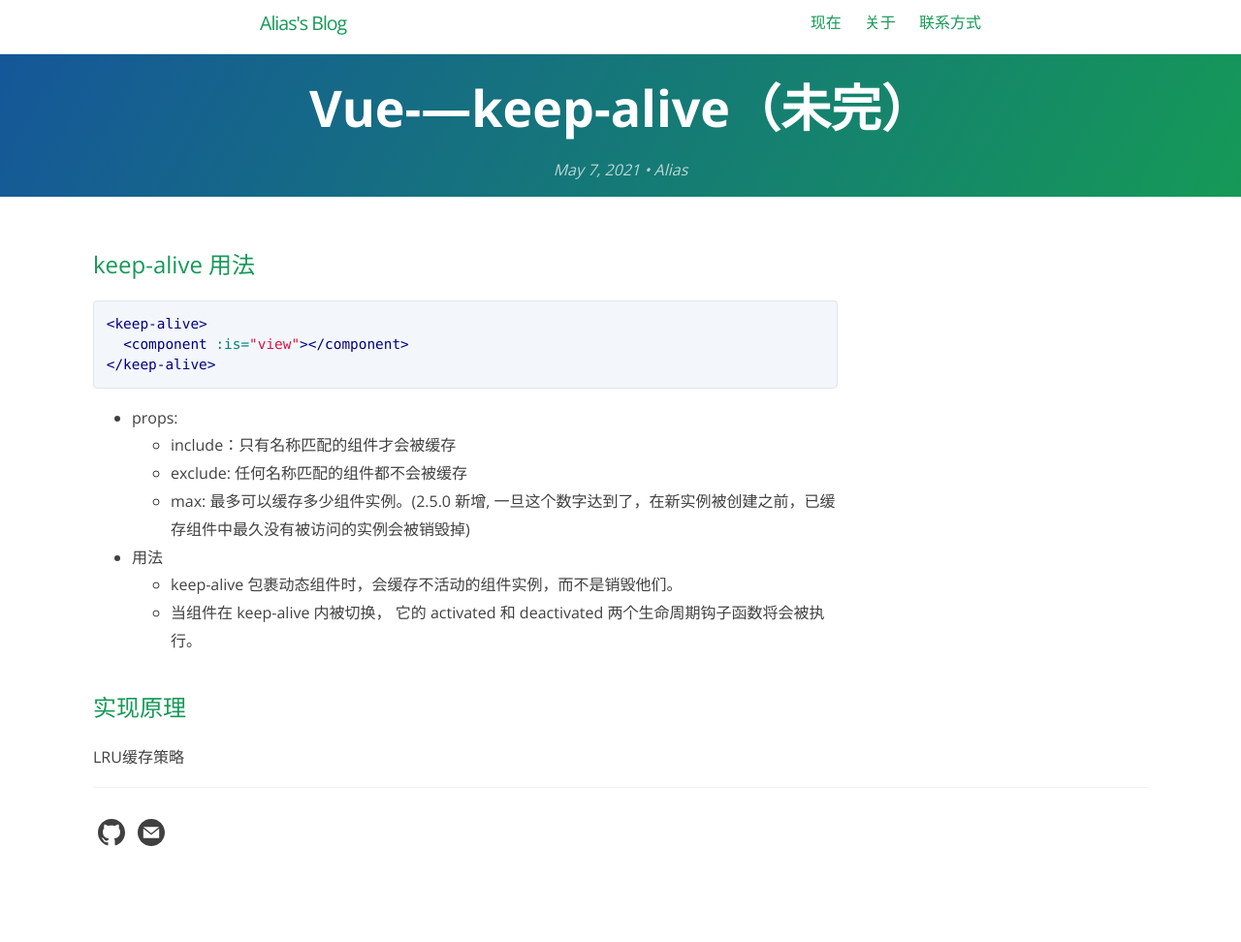
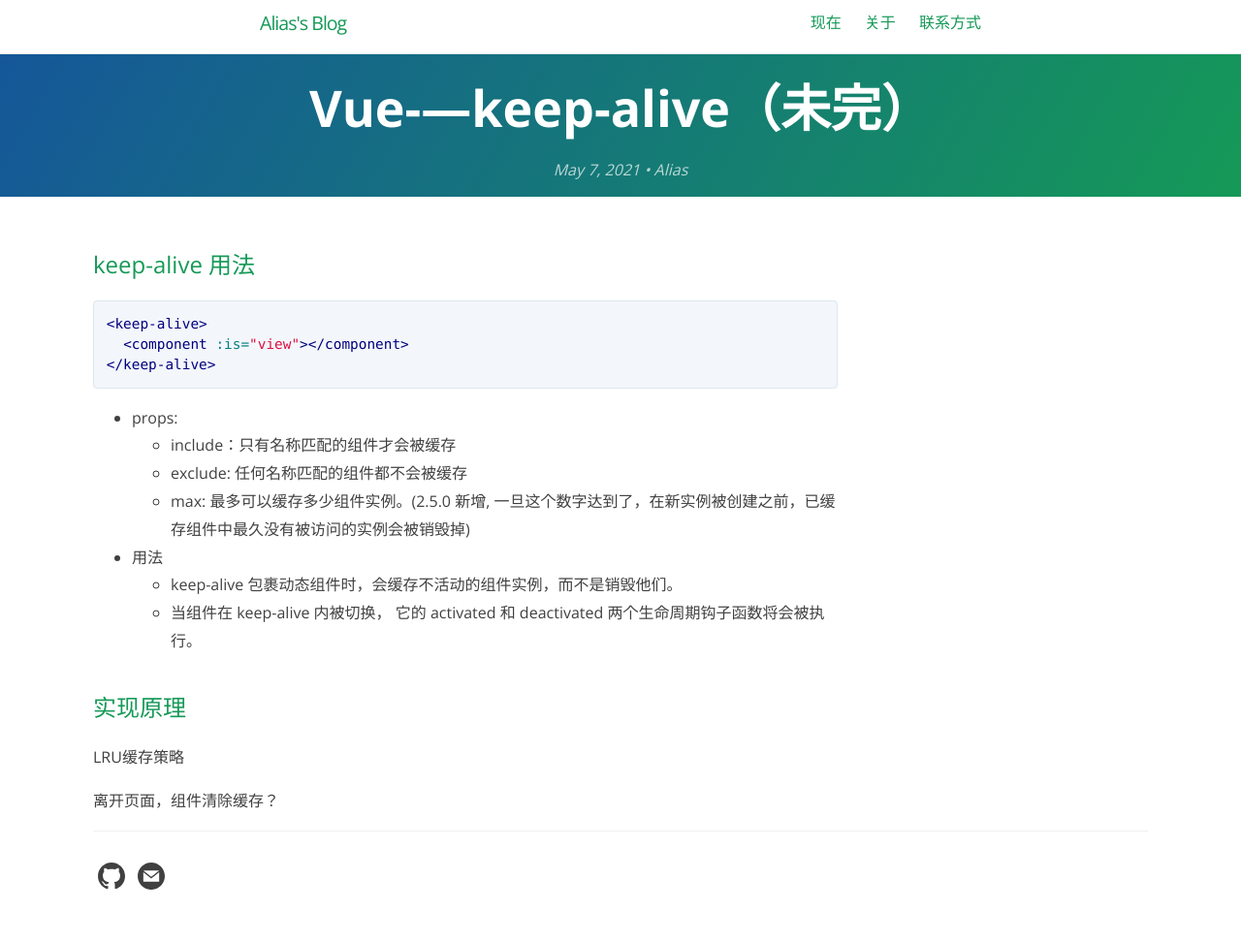
Before and after one commit to higwendolyn/Alias, a Jekyll site: the page built from _posts/2021-05-07-keep_alive.md, in a window 1280 px wide. Shown: the whole page at 97% size. Built offline with Jekyll 4.4.1, drawn with Linux system fonts in a browser that asks for light colours; before the commit the page ends 927 px from its top, so only the background shows below that.

Commit message:
编译报错了

```diff
--- a/_posts/2021-05-07-keep_alive.md
+++ b/_posts/2021-05-07-keep_alive.md
@@ -25,3 +25,5 @@ category: 'Vue&React'
 
 
 LRU缓存策略
+
+离开页面，组件清除缓存？
```
